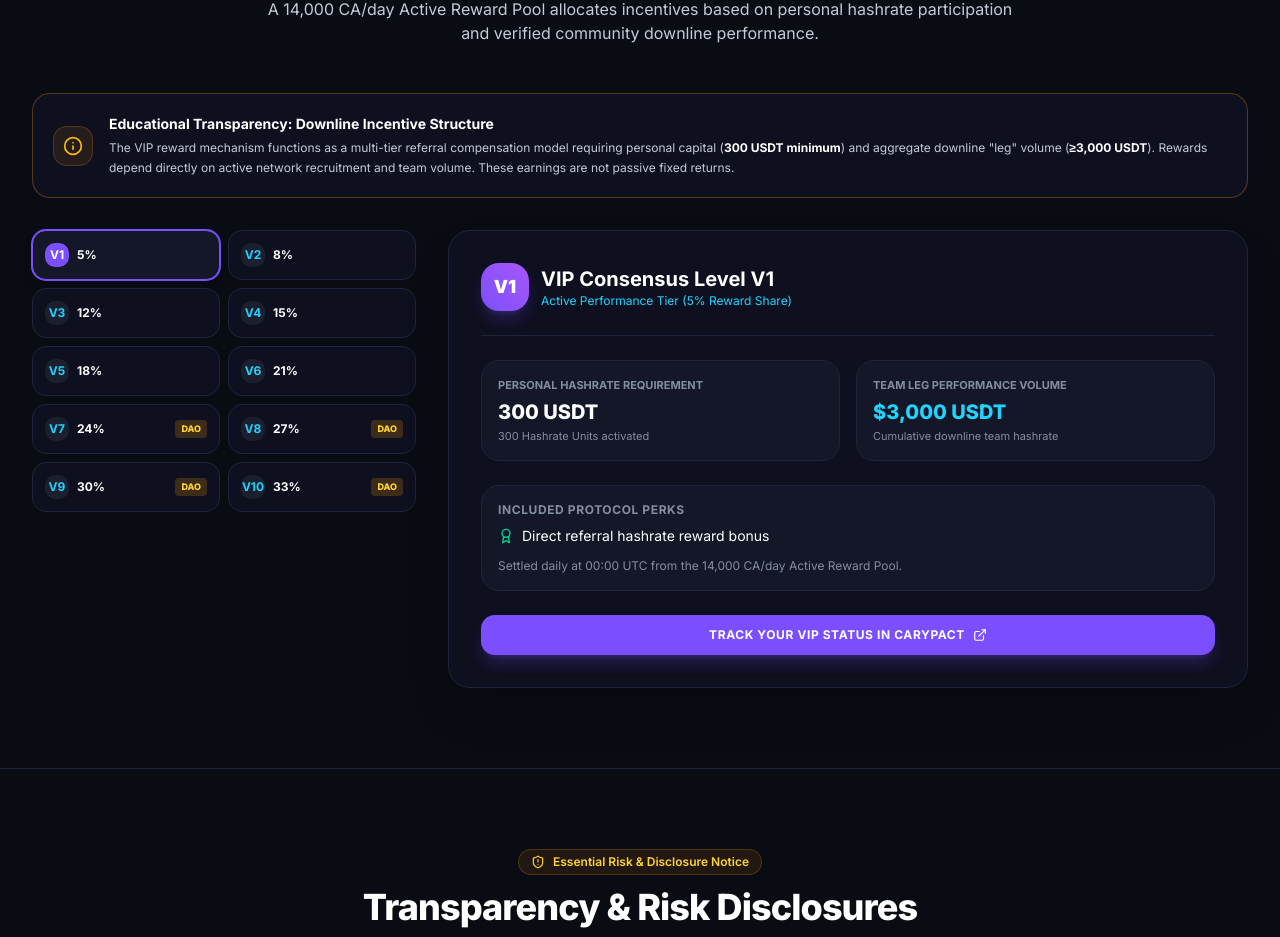
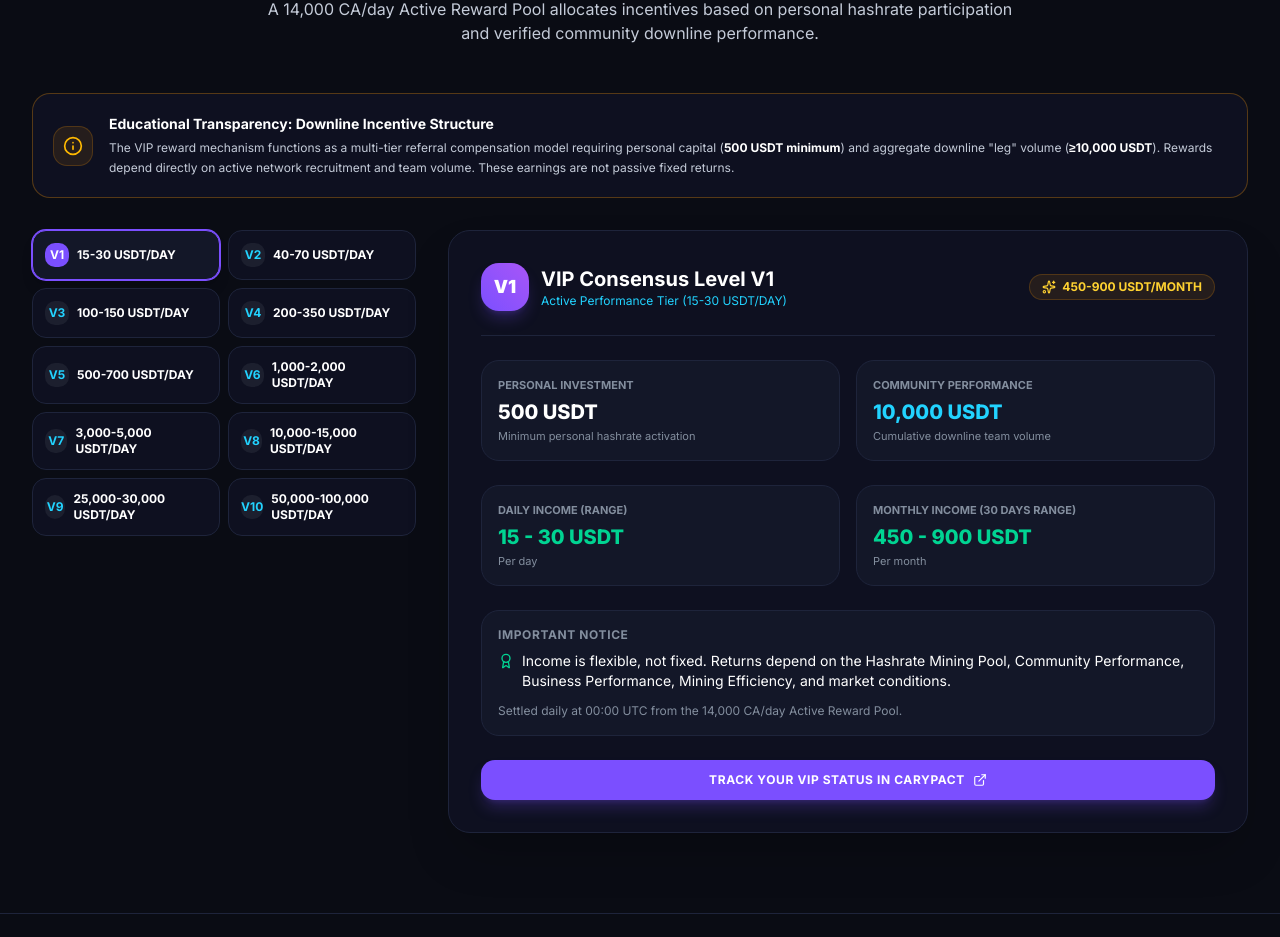
Before and after one commit to lusenakalee/carypactlearn, a Next.js app: page / in a window 1280 px wide. Shown: the part 4655-5592 px from the top of the page. Built offline with nearby package versions, Linux system fonts and the light colour scheme; no server answers.

Commit message:
vip system figures updated

```diff
--- a/components/VipSystemExplainer.tsx
+++ b/components/VipSystemExplainer.tsx
@@ -1,6 +1,6 @@
 "use client";
 
-import React, { useState } from "react";
+import React, { useState, useRef } from "react";
 import {
   Users,
   Crown,
@@ -13,10 +13,20 @@
   Info,
   ExternalLink
 } from "lucide-react";
-import { VIP_TIERS, AFFILIATE_CONFIG } from "@/config/constants";
+import { VIP_TIERS, AFFILIATE_CONFIG, VIP_INCOME_DISCLAIMER } from "@/config/constants";
+
+function formatUSDT(value: number) {
+  return value.toLocaleString("en-US");
+}
 
 export default function VipSystemExplainer() {
   const [selectedTier, setSelectedTier] = useState(VIP_TIERS[0]);
+  const deepDiveRef = useRef<HTMLDivElement>(null);
+
+  const handleSelectTier = (item: (typeof VIP_TIERS)[number]) => {
+    setSelectedTier(item);
+    deepDiveRef.current?.scrollIntoView({ behavior: "smooth", block: "start" });
+  };
 
   return (
     <section id="how-carypact-works" className="py-14 sm:py-20 relative overflow-hidden bg-[#0A0C14] border-t border-[#1E243B]">
@@ -43,7 +53,7 @@
           <div className="space-y-1 text-xs text-[#C4CBD8]">
             <div className="font-bold text-white text-sm">Educational Transparency: Downline Incentive Structure</div>
             <p className="leading-relaxed">
-              The VIP reward mechanism functions as a multi-tier referral compensation model requiring personal capital (<strong className="text-white">300 USDT minimum</strong>) and aggregate downline &quot;leg&quot; volume (<strong className="text-white">≥3,000 USDT</strong>). Rewards depend directly on active network recruitment and team volume. These earnings are not passive fixed returns.
+              The VIP reward mechanism functions as a multi-tier referral compensation model requiring personal capital (<strong className="text-white">500 USDT minimum</strong>) and aggregate downline &quot;leg&quot; volume (<strong className="text-white">≥10,000 USDT</strong>). Rewards depend directly on active network recruitment and team volume. These earnings are not passive fixed returns.
             </p>
           </div>
         </div>
@@ -57,7 +67,7 @@
               return (
                 <button
                   key={item.tier}
-                  onClick={() => setSelectedTier(item)}
+                  onClick={() => handleSelectTier(item)}
                   id={`vip-tier-btn-${item.tier.toLowerCase()}`}
                   className={`p-3 rounded-xl border text-left transition-all duration-200 cursor-pointer flex items-center justify-between ${
                     isSelected
@@ -71,20 +81,17 @@
                     }`}>
                       {item.tier}
                     </span>
-                    <span className="text-xs font-bold text-white">{item.rewardPercent}</span>
+                    <span className="text-xs font-bold text-white">
+                      {formatUSDT(item.dailyIncomeMin)}-{formatUSDT(item.dailyIncomeMax)} USDT/DAY
+                    </span>
                   </div>
-                  {item.daoShare && (
-                    <span className="text-[9px] uppercase font-extrabold bg-amber-500/20 text-amber-300 px-1.5 py-0.5 rounded">
-                      DAO
-                    </span>
-                  )}
                 </button>
               );
             })}
           </div>
 
           {/* Right Selected Tier Deep-Dive Card */}
-          <div className="lg:col-span-8 bg-[#0E1020] border border-[#1E243B] rounded-3xl p-6 sm:p-8 shadow-2xl relative overflow-hidden">
+          <div ref={deepDiveRef} className="lg:col-span-8 bg-[#0E1020] border border-[#1E243B] rounded-3xl p-6 sm:p-8 shadow-2xl relative overflow-hidden scroll-mt-24">
             <div className="flex flex-col sm:flex-row sm:items-center justify-between gap-3 pb-6 border-b border-[#1E243B]">
               <div className="flex items-center gap-3">
                 <div className="w-12 h-12 rounded-2xl bg-gradient-to-tr from-[#7B4FFF] to-[#A855F7] text-white font-black text-lg flex items-center justify-center shadow-lg shadow-[#7B4FFF]/25">
@@ -92,40 +99,61 @@
                 </div>
                 <div>
                   <h3 className="text-xl font-bold text-white">VIP Consensus Level {selectedTier.tier}</h3>
-                  <p className="text-xs text-[#22D3FF]">Active Performance Tier ({selectedTier.rewardPercent} Reward Share)</p>
+                  <p className="text-xs text-[#22D3FF]">
+                    Active Performance Tier ({formatUSDT(selectedTier.dailyIncomeMin)}-{formatUSDT(selectedTier.dailyIncomeMax)} USDT/DAY)
+                  </p>
                 </div>
               </div>
-              {selectedTier.daoShare && (
-                <div className="inline-flex items-center gap-1.5 px-3 py-1 rounded-full bg-amber-500/10 border border-amber-500/20 text-xs font-bold text-amber-300">
-                  <Sparkles className="w-3.5 h-3.5" />
-                  <span>Shares 3% DAO Pool (1,200 CA/day)</span>
-                </div>
-              )}
+              <div className="inline-flex items-center gap-1.5 px-3 py-1 rounded-full bg-amber-500/10 border border-amber-500/20 text-xs font-bold text-amber-300">
+                <Sparkles className="w-3.5 h-3.5" />
+                <span>
+                  {formatUSDT(selectedTier.monthlyIncomeMin)}-{formatUSDT(selectedTier.monthlyIncomeMax)} USDT/MONTH
+                </span>
+              </div>
             </div>
 
             {/* Requirements Matrix */}
             <div className="grid grid-cols-1 sm:grid-cols-2 gap-4 my-6">
               <div className="bg-[#131728] border border-[#1E243B] p-4 rounded-2xl">
-                <div className="text-[11px] uppercase font-bold text-[#838E9E]">Personal Hashrate Requirement</div>
-                <div className="text-xl font-extrabold text-white mt-1">{selectedTier.personalUSDT} USDT</div>
-                <div className="text-[11px] text-[#838E9E] mt-0.5">300 Hashrate Units activated</div>
+                <div className="text-[11px] uppercase font-bold text-[#838E9E]">Personal Investment</div>
+                <div className="text-xl font-extrabold text-white mt-1">{formatUSDT(selectedTier.personalUSDT)} USDT</div>
+                <div className="text-[11px] text-[#838E9E] mt-0.5">Minimum personal hashrate activation</div>
               </div>
 
               <div className="bg-[#131728] border border-[#1E243B] p-4 rounded-2xl">
-                <div className="text-[11px] uppercase font-bold text-[#838E9E]">Team Leg Performance Volume</div>
+                <div className="text-[11px] uppercase font-bold text-[#838E9E]">Community Performance</div>
                 <div className="text-xl font-extrabold text-[#22D3FF] mt-1">
-                  ${selectedTier.legUSDT.toLocaleString()} USDT
+                  {formatUSDT(selectedTier.legUSDT)} USDT
                 </div>
-                <div className="text-[11px] text-[#838E9E] mt-0.5">Cumulative downline team hashrate</div>
+                <div className="text-[11px] text-[#838E9E] mt-0.5">Cumulative downline team volume</div>
+              </div>
+            </div>
+
+            {/* Income Range */}
+            <div className="grid grid-cols-1 sm:grid-cols-2 gap-4 mb-6">
+              <div className="bg-[#131728] border border-[#1E243B] p-4 rounded-2xl">
+                <div className="text-[11px] uppercase font-bold text-[#838E9E]">Daily Income (Range)</div>
+                <div className="text-xl font-extrabold text-emerald-400 mt-1">
+                  {formatUSDT(selectedTier.dailyIncomeMin)} - {formatUSDT(selectedTier.dailyIncomeMax)} USDT
+                </div>
+                <div className="text-[11px] text-[#838E9E] mt-0.5">Per day</div>
+              </div>
+
+              <div className="bg-[#131728] border border-[#1E243B] p-4 rounded-2xl">
+                <div className="text-[11px] uppercase font-bold text-[#838E9E]">Monthly Income (30 Days Range)</div>
+                <div className="text-xl font-extrabold text-emerald-400 mt-1">
+                  {formatUSDT(selectedTier.monthlyIncomeMin)} - {formatUSDT(selectedTier.monthlyIncomeMax)} USDT
+                </div>
+                <div className="text-[11px] text-[#838E9E] mt-0.5">Per month</div>
               </div>
             </div>
 
             {/* Tier Benefits */}
             <div className="bg-[#131728] border border-[#1E243B] p-4 rounded-2xl space-y-2">
-              <div className="text-xs font-bold uppercase tracking-wider text-[#838E9E]">Included Protocol Perks</div>
-              <div className="flex items-center gap-2 text-sm text-white">
-                <Award className="w-4 h-4 text-emerald-400 flex-shrink-0" />
-                <span>{selectedTier.perk}</span>
+              <div className="text-xs font-bold uppercase tracking-wider text-[#838E9E]">Important Notice</div>
+              <div className="flex items-start gap-2 text-sm text-white">
+                <Award className="w-4 h-4 text-emerald-400 flex-shrink-0 mt-0.5" />
+                <span>{VIP_INCOME_DISCLAIMER}</span>
               </div>
               <div className="text-xs text-[#838E9E] pt-1">
                 Settled daily at 00:00 UTC from the 14,000 CA/day Active Reward Pool.
--- a/config/constants.ts
+++ b/config/constants.ts
@@ -53,17 +53,20 @@
 ];
 
 export const VIP_TIERS = [
-  { tier: "V1", personalUSDT: 300, legUSDT: 3000, rewardPercent: "5%", daoShare: false, perk: "Direct referral hashrate reward bonus" },
-  { tier: "V2", personalUSDT: 300, legUSDT: 10000, rewardPercent: "8%", daoShare: false, perk: "Multi-level downline computing bonus" },
-  { tier: "V3", personalUSDT: 300, legUSDT: 30000, rewardPercent: "12%", daoShare: false, perk: "Ecosystem node revenue acceleration" },
-  { tier: "V4", personalUSDT: 300, legUSDT: 100000, rewardPercent: "15%", daoShare: false, perk: "Priority bridge liquidity pool fee discount" },
-  { tier: "V5", personalUSDT: 300, legUSDT: 300000, rewardPercent: "18%", daoShare: false, perk: "Dedicated regional studio manager subsidy" },
-  { tier: "V6", personalUSDT: 300, legUSDT: 1000000, rewardPercent: "21%", daoShare: false, perk: "Global conference VIP pass & governance badge" },
-  { tier: "V7", personalUSDT: 300, legUSDT: 3000000, rewardPercent: "24%", daoShare: true, perk: "Shares 3% DAO daily pool (1,200 CA/day)" },
-  { tier: "V8", personalUSDT: 300, legUSDT: 10000000, rewardPercent: "27%", daoShare: true, perk: "Weighted DAO dividend & node validator status" },
-  { tier: "V9", personalUSDT: 300, legUSDT: 30000000, rewardPercent: "30%", daoShare: true, perk: "Global operation council voting seat" },
-  { tier: "V10", personalUSDT: 300, legUSDT: 100000000, rewardPercent: "33%", daoShare: true, perk: "Master consensus partner & protocol foundation seat" },
+  { tier: "V1", personalUSDT: 500, legUSDT: 10000, dailyIncomeMin: 15, dailyIncomeMax: 30, monthlyIncomeMin: 450, monthlyIncomeMax: 900 },
+  { tier: "V2", personalUSDT: 1000, legUSDT: 30000, dailyIncomeMin: 40, dailyIncomeMax: 70, monthlyIncomeMin: 1200, monthlyIncomeMax: 2100 },
+  { tier: "V3", personalUSDT: 1500, legUSDT: 80000, dailyIncomeMin: 100, dailyIncomeMax: 150, monthlyIncomeMin: 3000, monthlyIncomeMax: 4500 },
+  { tier: "V4", personalUSDT: 2000, legUSDT: 200000, dailyIncomeMin: 200, dailyIncomeMax: 350, monthlyIncomeMin: 6000, monthlyIncomeMax: 10500 },
+  { tier: "V5", personalUSDT: 3000, legUSDT: 500000, dailyIncomeMin: 500, dailyIncomeMax: 700, monthlyIncomeMin: 15000, monthlyIncomeMax: 21000 },
+  { tier: "V6", personalUSDT: 4000, legUSDT: 1600000, dailyIncomeMin: 1000, dailyIncomeMax: 2000, monthlyIncomeMin: 30000, monthlyIncomeMax: 60000 },
+  { tier: "V7", personalUSDT: 5000, legUSDT: 5000000, dailyIncomeMin: 3000, dailyIncomeMax: 5000, monthlyIncomeMin: 90000, monthlyIncomeMax: 150000 },
+  { tier: "V8", personalUSDT: 10000, legUSDT: 10000000, dailyIncomeMin: 10000, dailyIncomeMax: 15000, monthlyIncomeMin: 300000, monthlyIncomeMax: 450000 },
+  { tier: "V9", personalUSDT: 15000, legUSDT: 20000000, dailyIncomeMin: 25000, dailyIncomeMax: 30000, monthlyIncomeMin: 750000, monthlyIncomeMax: 900000 },
+  { tier: "V10", personalUSDT: 20000, legUSDT: 40000000, dailyIncomeMin: 50000, dailyIncomeMax: 100000, monthlyIncomeMin: 1500000, monthlyIncomeMax: 2000000 },
 ];
+
+export const VIP_INCOME_DISCLAIMER =
+  "Income is flexible, not fixed. Returns depend on the Hashrate Mining Pool, Community Performance, Business Performance, Mining Efficiency, and market conditions.";
 
 export const BOT_CHAIN_INFRASTRUCTURE = [
   {
```
Also changed, not shown: components/BotChainArchitecture.tsx (+9 -3 lines).
